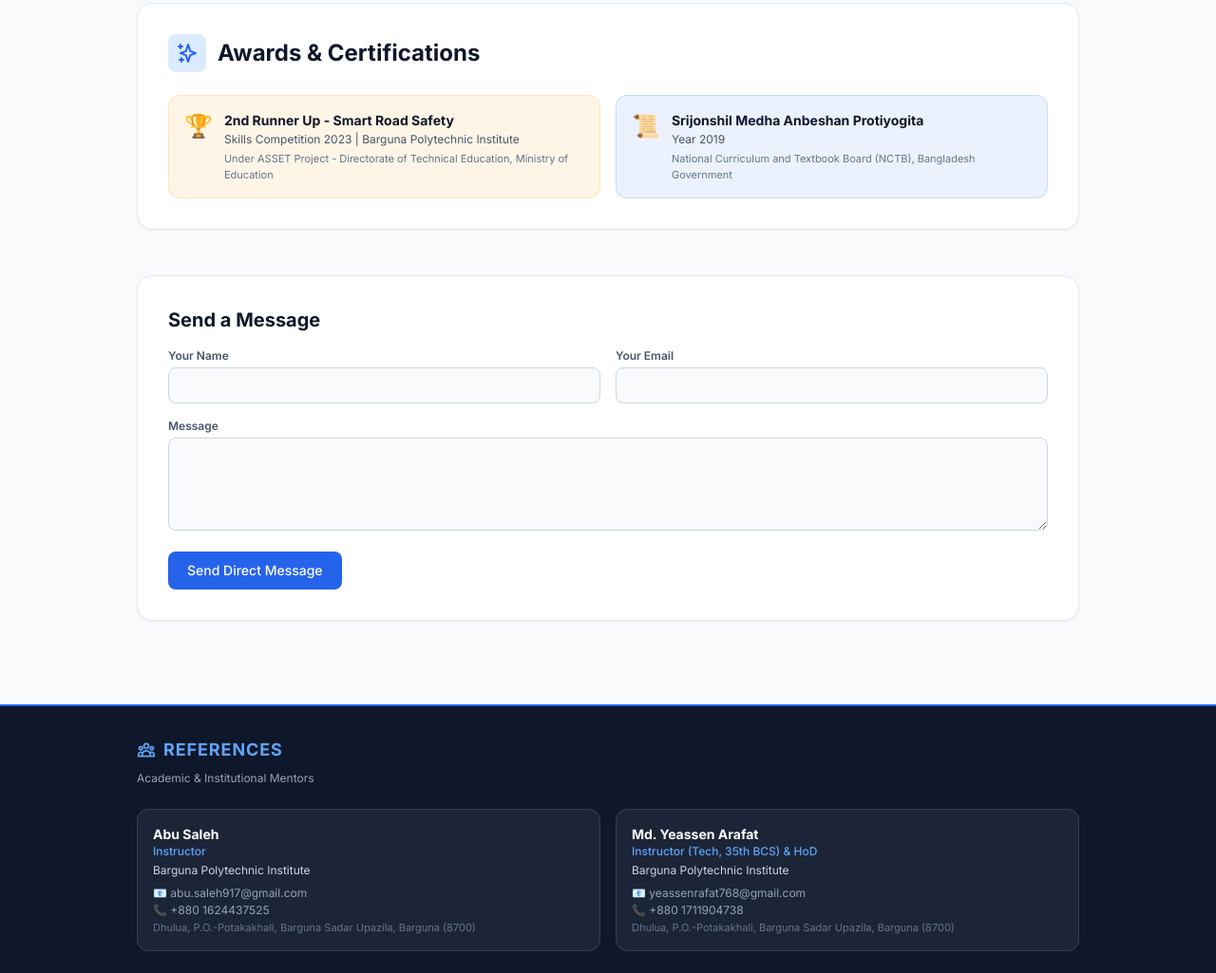
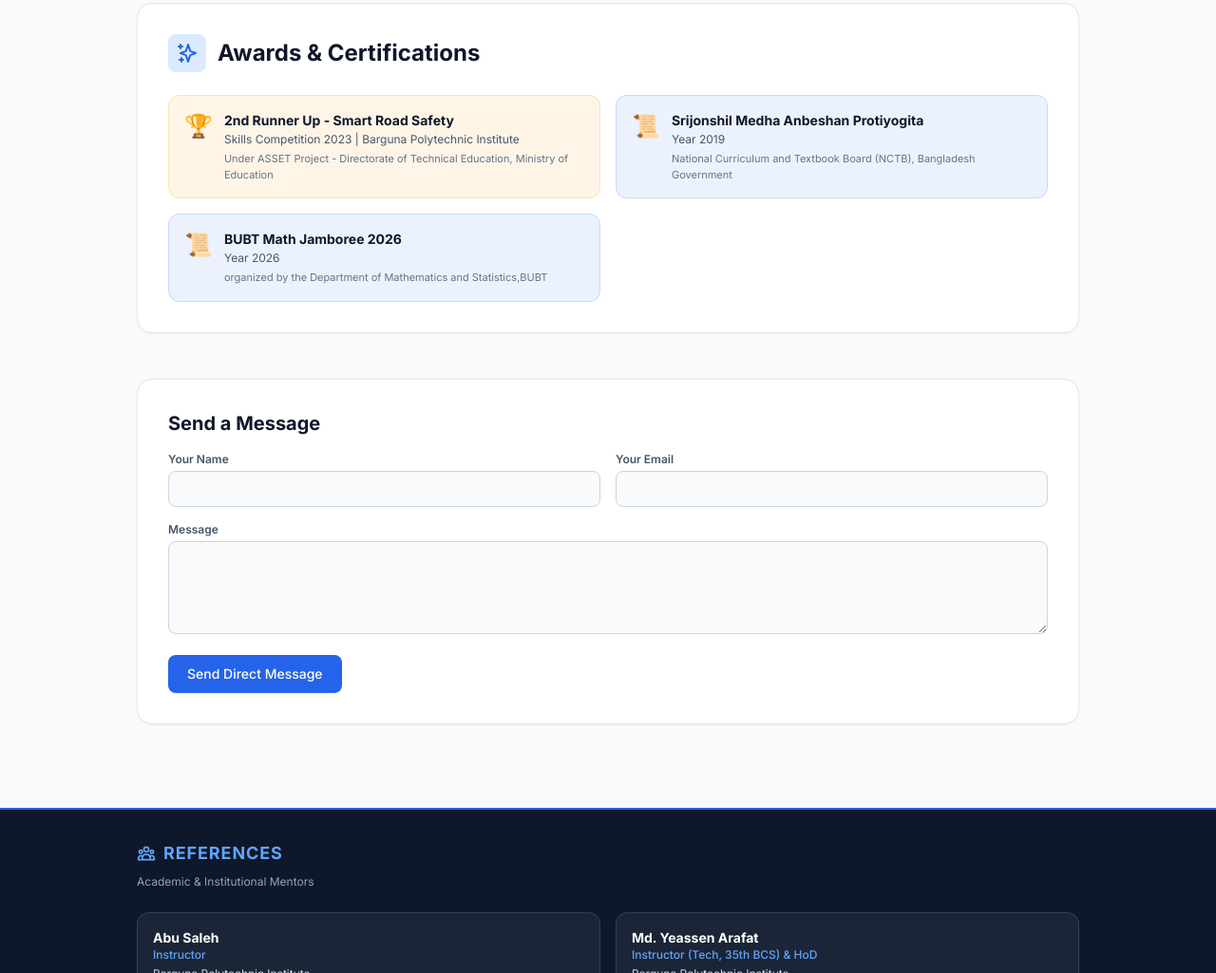
Before and after one commit to insunul/username.github.io, a plain HTML site: page index.html in a window 1280 px wide. Shown: the part 2871-3896 px from the top of the page at 95% size. Drawn offline with nearby package versions, Linux system fonts and the light colour scheme.

Commit message:
Add BUBT Math Jamboree 2026 section to index.html

```diff
--- a/index.html
+++ b/index.html
@@ -374,6 +374,14 @@
                         <p class="text-[11px] text-slate-500 dark:text-slate-400 mt-1">National Curriculum and Textbook Board (NCTB), Bangladesh Government</p>
                     </div>
                 </div>
+                <div class="p-4 rounded-xl bg-blue-500/10 border border-blue-500/20 flex gap-3">
+                    <div class="text-2xl">📜</div>
+                    <div>
+                        <h3 class="font-bold text-slate-900 dark:text-white text-sm">BUBT Math Jamboree 2026</h3>
+                        <p class="text-xs text-slate-600 dark:text-slate-300 mt-0.5">Year 2026</p>
+                        <p class="text-[11px] text-slate-500 dark:text-slate-400 mt-1">organized by the Department of Mathematics and Statistics,BUBT</p>
+                    </div>
+                </div>
             </div>
         </section>
 
```
